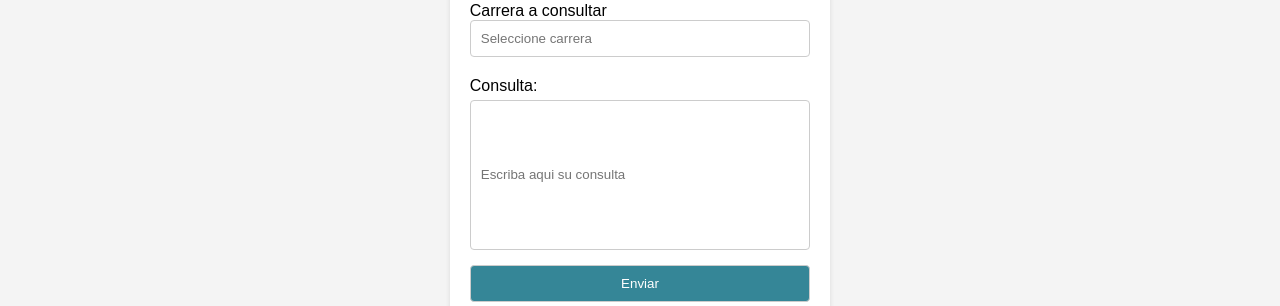
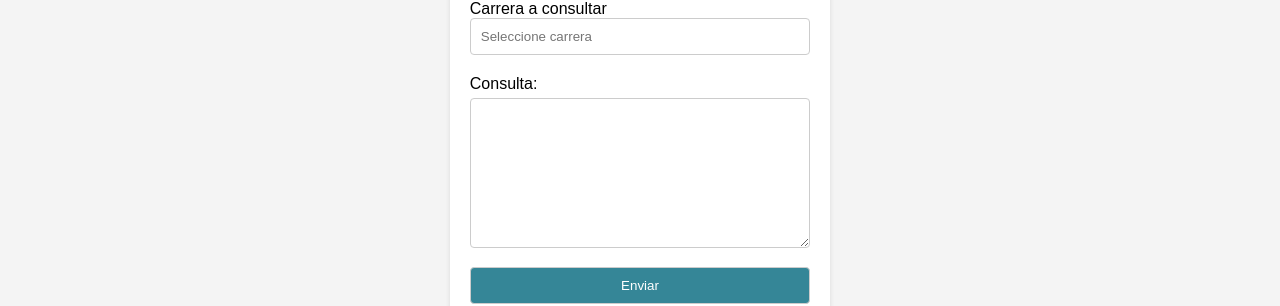
Before and after one commit to NTK-X/TPO, a plain HTML site: page contacto.html in a window 1280 px wide. Shown: the part 634-940 px from the top of the page. Drawn offline with Linux system fonts and the light colour scheme.

Commit message:
Modifico archivo js

```diff
--- a/CSS/contacto.css
+++ b/CSS/contacto.css
@@ -52,6 +52,7 @@ textarea {
 
 #mensaje {
     height: 150px;
+
 }
 
 .boton {
--- a/contacto.html
+++ b/contacto.html
@@ -6,6 +6,7 @@
     <title>Document</title>
     <link rel="stylesheet" href="./CSS/header.css" type="text/css" />
     <link rel="stylesheet" href="./CSS/contacto.css" type="text/css" />
+    <script src="/Js/contacto.js"></script>
 
 </head>
 <body>
@@ -26,7 +27,7 @@
     </div>
 
     <section class="seccion">
-        <form class="formulario" method="post" action="/">
+        <form class="formulario" method="post">
             <fieldset class="campos">
                 <legend>Contacto</legend>
                 <div>
@@ -63,7 +64,7 @@
                 </div>
                 <div>
                     <label for="mensaje">Consulta:</label>
-                    <input type="text" id="mensaje" name="mensaje" placeholder="Escriba aqui su consulta" required>
+                    <textarea type="text" id="mensaje" name="mensaje" placeholder="Escriba aqui su consulta" required> </textarea>
                 </div>
                 <div>
                     <input class="boton" type="submit" value="Enviar" id=botonEnviar>
@@ -72,7 +73,5 @@
         </form>
     </section>
 
-    <script src="/Js/contacto.js"></script>
-
 </body>
 </html>
```
